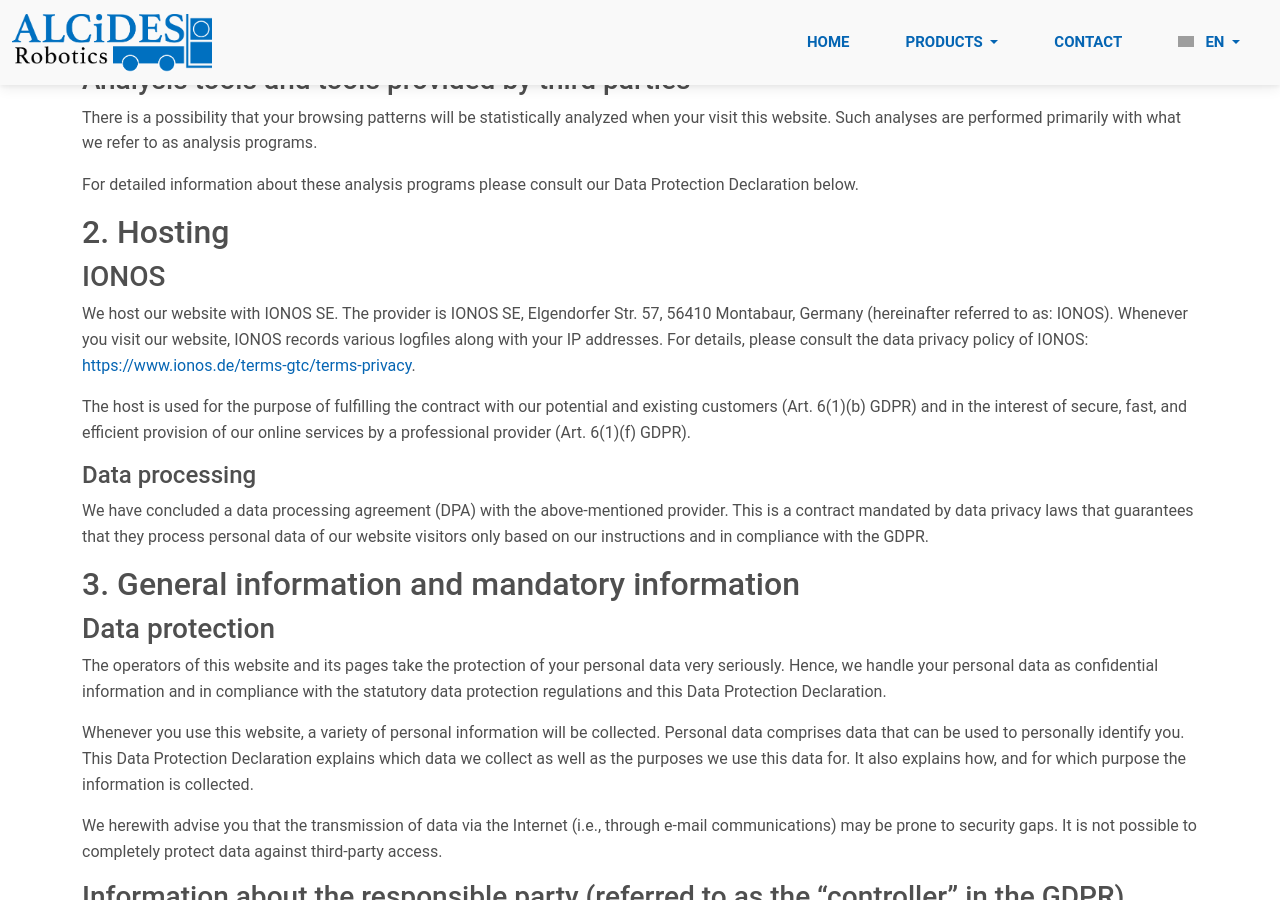
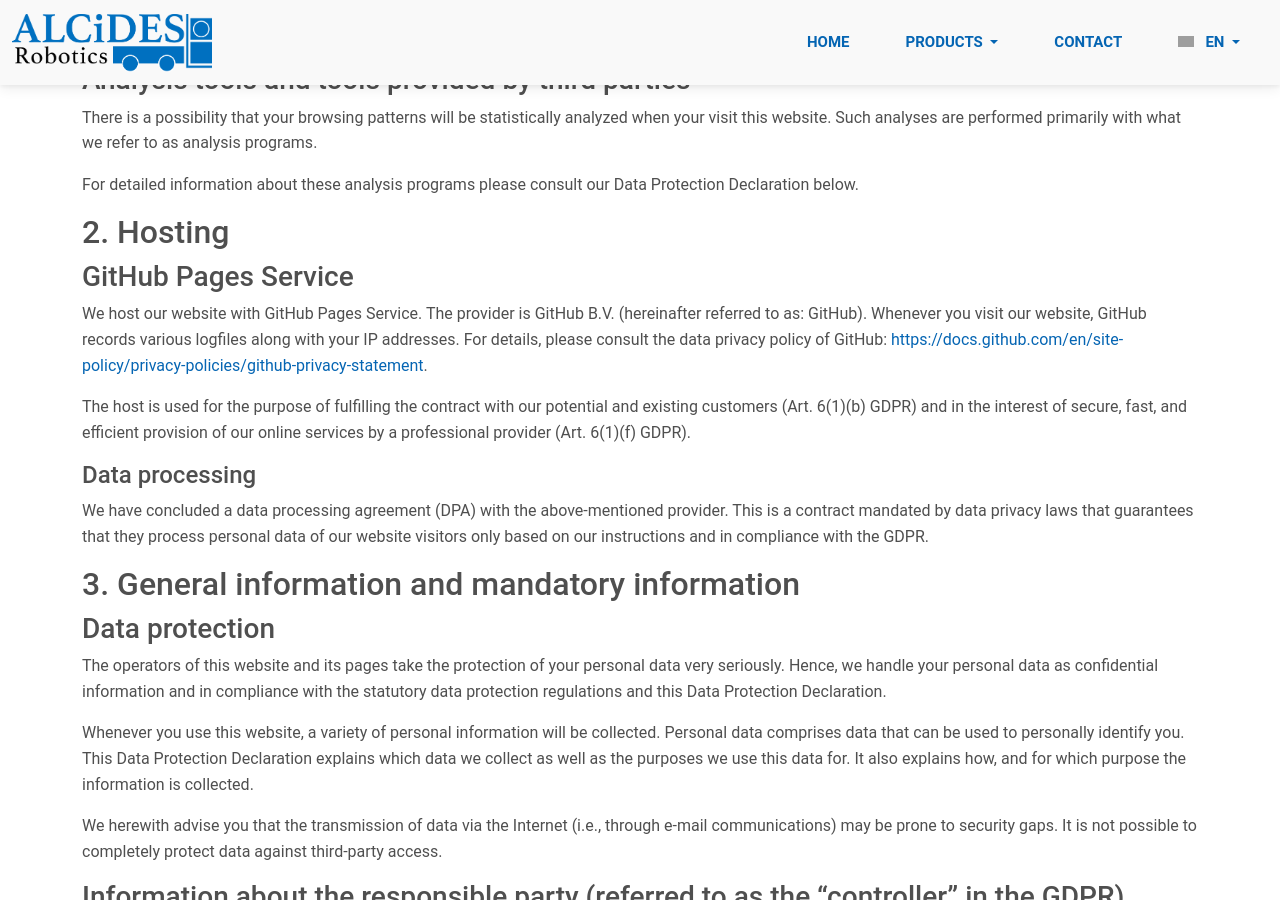
Before and after one commit to alcides-robotics/alcides-robotics.github.io, a Jekyll site: the page built from en/privacy-policy.html, in a window 1280 px wide and 900 px high, scrolled down 942 px. Built offline with Jekyll 4.4.1, drawn with Linux system fonts in a browser that asks for light colours; grey boxes are pictures that could not be loaded.

Commit message:
update prvivacy policy hosting

```diff
--- a/en/privacy-policy.html
+++ b/en/privacy-policy.html
@@ -9,7 +9,7 @@ reference: privacy_policy
         <h1>Privacy Policy</h1>
         <h2>1. An overview of data protection</h2>
         <p>
-            <a href="{{ site.url }}{{ site.baseurl }}/privacy-policy-de">→ German / Deutsche Version</a>
+            <a href="{{ site.url }}{{ site.baseurl }}/de/privacy-policy">→ German / Deutsche Version</a>
         </p>
         <h3>General information</h3>
         <p>
@@ -76,12 +76,11 @@ reference: privacy_policy
             Data Protection Declaration below.
         </p>
         <h2>2. Hosting </h2>
-        <h3>IONOS</h3>
+        <h3>GitHub Pages Service</h3>
         <p>
-            We host our website with IONOS SE. The provider is IONOS SE, Elgendorfer Str. 57, 56410 Montabaur, Germany
-            (hereinafter referred to as: IONOS). Whenever you visit our website, IONOS records various logfiles along
-            with your IP addresses. For details, please consult the data privacy policy of IONOS:
-            <a href="https://www.ionos.de/terms-gtc/terms-privacy">https://www.ionos.de/terms-gtc/terms-privacy</a>.
+            We host our website with GitHub Pages Service. The provider is GitHub B.V. (hereinafter referred to as: GitHub). Whenever you visit our website, GitHub records various logfiles along
+            with your IP addresses. For details, please consult the data privacy policy of GitHub:
+            <a href="https://docs.github.com/en/site-policy/privacy-policies/github-privacy-statement">https://docs.github.com/en/site-policy/privacy-policies/github-privacy-statement</a>.
         </p>
         <p>
             The host is used for the purpose of fulfilling the contract with our
```
Also changed, not shown: de/privacy-policy.html (+4 -5 lines).
